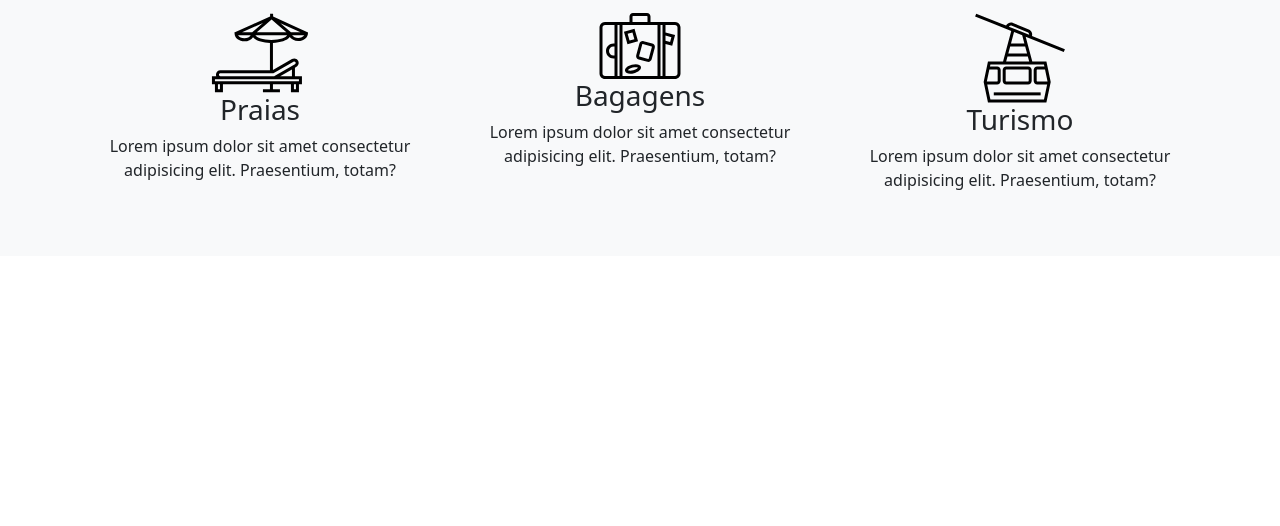
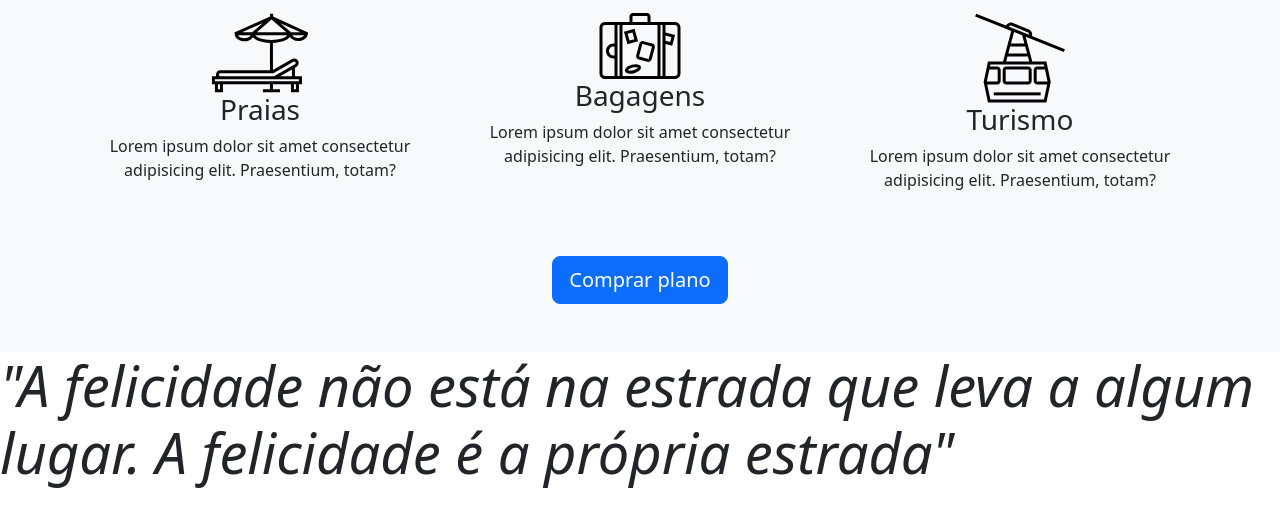
Before and after one commit to Gui250/Landing-Page-Bootstrap, a plain HTML site: page index.html in a window 1280 px wide. Shown: the part 993-1519 px from the top of the page. Drawn offline with nearby package versions, Linux system fonts and the light colour scheme.

Commit message:
alterações feitas

```diff
--- a/index.html
+++ b/index.html
@@ -163,7 +163,14 @@
                 </div>
             </div>
             </div>
+            <a href="planos.html" class="btn btn-primary btn-lg mt-5">Comprar plano</a>
         </div>
+    </section>
+
+    <section id="home-quote">
+        <blockquote class="blockquote">
+        <p class="display-4"><em>"A felicidade não está na estrada que leva a algum lugar. A felicidade é a própria estrada"</p></em>
+        </blockquote>
     </section>
 
     <script src="https://cdn.jsdelivr.net/npm/bootstrap@5.3.5/dist/js/bootstrap.bundle.min.js"></script>
```
